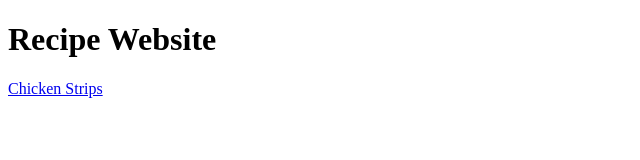
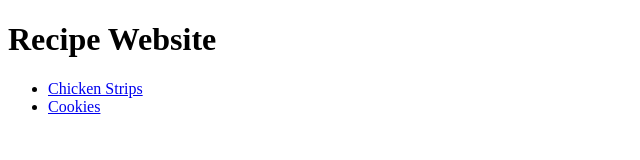
Before and after one commit to CalFarmer/recipes-website, a plain HTML site: page index.html in a window 1280 px wide. Shown: the whole page, without its empty margins (0-640 px from the left). Drawn offline with Linux system fonts and the light colour scheme.

Commit message:
Add cookies.html, add cookies.jpg

```diff
--- a/index.html
+++ b/index.html
@@ -7,6 +7,9 @@
 </head>
 <body>
     <h1>Recipe Website</h1>
-    <a href="recipes/chicken-strips.html">Chicken Strips</a>
+    <ul>
+        <li><a href="recipes/chicken-strips.html">Chicken Strips</a></li>
+        <li><a href="recipes/cookies.html">Cookies</a></li>
+    </ul>
 </body>
 </html>
```
Also changed, not shown: recipes/cookies.html (added, +13 -0 lines), img/cookies.jpg (added).
